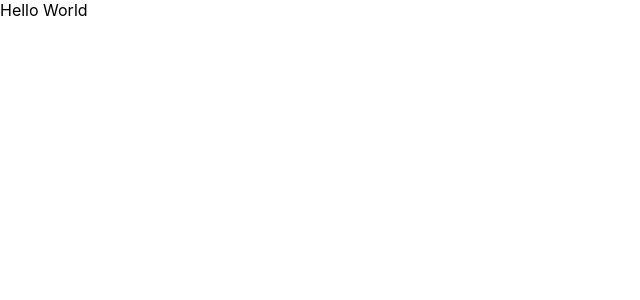
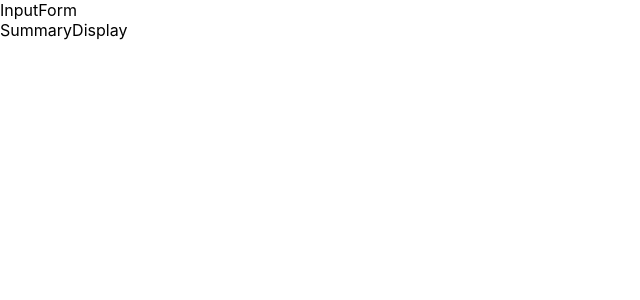
Before and after one commit to Benny-Bitdiddle/PenPal, a React (Create React App) app in the folder frontend/: page / in a window 1280 px wide. Shown: the top 300 px of the page, without its empty margins (0-640 px from the left). Built offline with nearby package versions, Linux system fonts and the light colour scheme.

Commit message:
Create placeholder InputForm and SummaryDisplay components

```diff
--- a/frontend/src/App.js
+++ b/frontend/src/App.js
@@ -1,7 +1,14 @@
+import InputForm from "./components/InputForm";
+import SummaryDisplay from "./components/SummaryDisplay";
 import "./App.css";
 
 function App() {
-  return <div>Hello World</div>;
+  return (
+    <div>
+      <InputForm />
+      <SummaryDisplay />
+    </div>
+  );
 }
 
 export default App;
--- /dev/null
+++ b/frontend/src/components/InputForm.js
@@ -0,0 +1,5 @@
+const InputForm = () => {
+  return <div>InputForm</div>;
+};
+
+export default InputForm;
--- /dev/null
+++ b/frontend/src/components/SummaryDisplay.js
@@ -0,0 +1,5 @@
+const SummaryDisplay = () => {
+  return <div>SummaryDisplay</div>;
+};
+
+export default SummaryDisplay;
```
